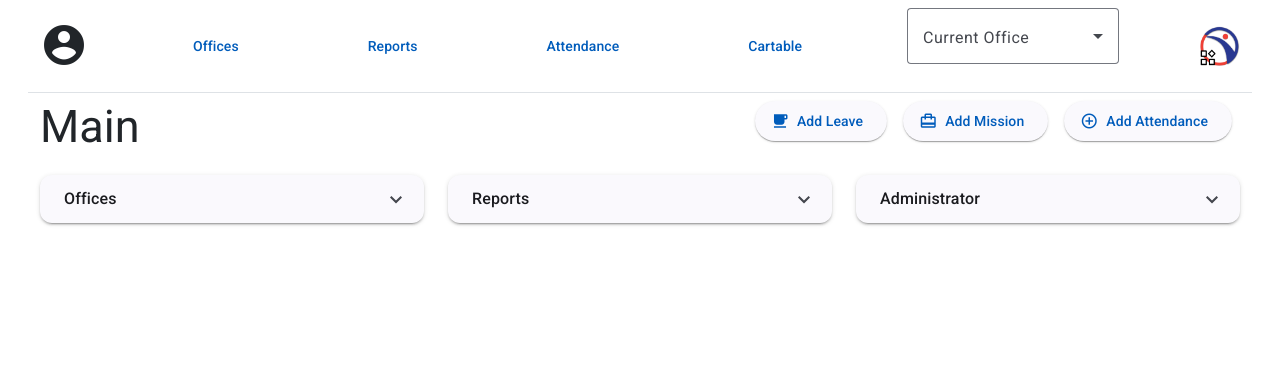
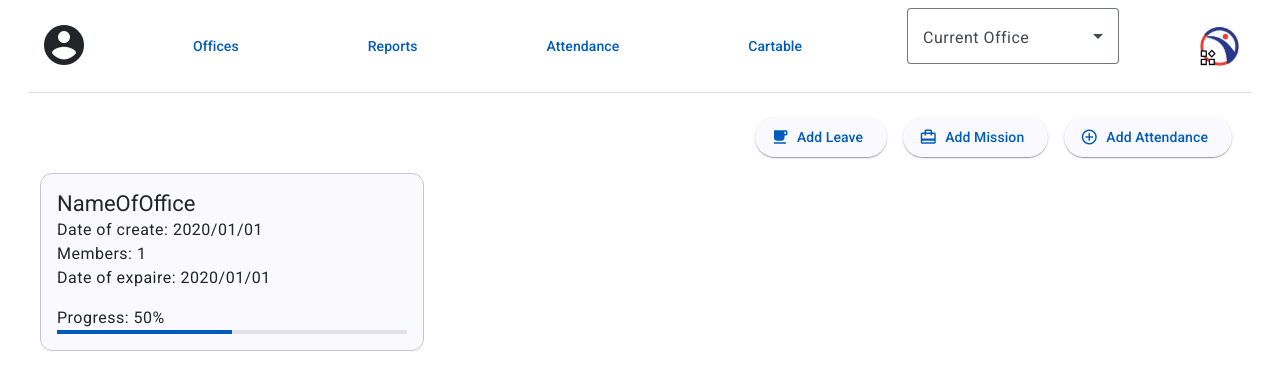
Before and after one commit to GrandAmir72/en-punch-card, an Angular app in the folder en-puch-card-app/: page /dashboard in a window 1280 px wide. Shown: the top 390 px of the page. Built offline with nearby package versions, Linux system fonts and the light colour scheme.

Commit message:
change dashboard

```diff
--- a/en-puch-card-app/src/app/components/Dashboard/dashboard-module/dashboard-module.module.ts
+++ b/en-puch-card-app/src/app/components/Dashboard/dashboard-module/dashboard-module.module.ts
@@ -14,6 +14,8 @@ import { AttendanceModuleModule } from '../Attendance/attendance-module/attendan
 import { ReportModuleModule } from '../Reports/report-module/report-module.module';
 import { CartableModule } from '../Cartable/cartable-module/cartable.module';
 import { ProfileModuleModule } from '../Profile/profile-module/profile-module.module';
+import {MatProgressBarModule} from '@angular/material/progress-bar';
+import {MatCardModule} from '@angular/material/card';
 
 @NgModule({
   declarations: [DashboardComponent, MainDashboardComponent, NavbarComponent],
@@ -23,6 +25,8 @@ import { ProfileModuleModule } from '../Profile/profile-module/profile-module.mo
     MatIconModule,
     MatMenuModule,
     MatButtonModule,
+    MatCardModule,
+    MatProgressBarModule,
     MatSelectModule,
     SharedModuleModule,
     AttendanceModuleModule,
--- a/en-puch-card-app/src/app/components/Dashboard/widget-dashboard/main-dashboard.component.html
+++ b/en-puch-card-app/src/app/components/Dashboard/widget-dashboard/main-dashboard.component.html
@@ -1,32 +1,51 @@
 <div class="container-fluid">
     <div class="row">
         <div class="col-4">
-            <h2>Main </h2>
         </div>
         <div class="col-8">
-            <button class="float-end mx-2" mat-raised-button [routerLink]="['/dashboard/attendance/setAttendance'] ">
+            <div class="mt-3">
+                <button class="float-end mx-2" mat-raised-button
+                    [routerLink]="['/dashboard/attendance/setAttendance'] ">
                     <mat-icon>add_circle_outline</mat-icon>
                     Add Attendance
                 </button>
-            <button class="float-end mx-2" mat-raised-button [routerLink]="['/dashboard/attendance/setAttendance'] ">
+                <button class="float-end mx-2" mat-raised-button
+                    [routerLink]="['/dashboard/attendance/setAttendance'] ">
                     <mat-icon>card_travel</mat-icon>
                     Add Mission
                 </button>
-            <button class="float-end mx-2" mat-raised-button [routerLink]="['/dashboard/attendance/setAttendance'] ">
+                <button class="float-end mx-2" mat-raised-button
+                    [routerLink]="['/dashboard/attendance/setAttendance'] ">
                     <mat-icon>free_breakfast</mat-icon>
                     Add Leave
                 </button>
             </div>
         </div>
-    <div class="row">
+    </div>
+    <div class="row mt-3">
         <div class="col">
-            <app-expansion-component [title]="'Offices'"></app-expansion-component>
+            <mat-card class="example-card" appearance="outlined">
+                <mat-card-header>
+                    <mat-card-title>NameOfOffice</mat-card-title>
+                </mat-card-header>
+                <mat-card-content>
+                    <span>
+                        <span>Date of create: <span>2020/01/01</span></span>
+                        <br>
+                        <span>Members: <span>1</span></span>
+                        <br>
+                        <span>Date of expaire: <span>2020/01/01</span></span>
+                    </span>
+                </mat-card-content>
+                <mat-card-footer class="ps-3 pt-3 pb-3 pe-3">
+                    <span>Progress: <span>50%</span></span>
+                    <mat-progress-bar mode="determinate" value="50"></mat-progress-bar>
+                </mat-card-footer>
+            </mat-card>
         </div>
         <div class="col">
-            <app-expansion-component [title]="'Reports'"></app-expansion-component>
         </div>
         <div class="col">
-            <app-expansion-component [title]="'Administrator'"></app-expansion-component>
         </div>
     </div>
 </div>
```
Lines whose indentation alone changed are shown as unchanged.
